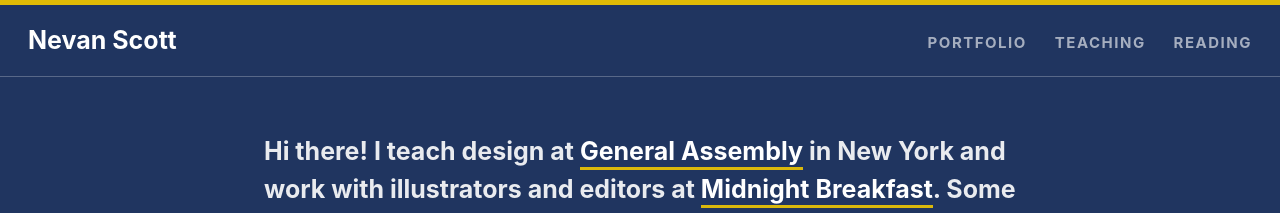
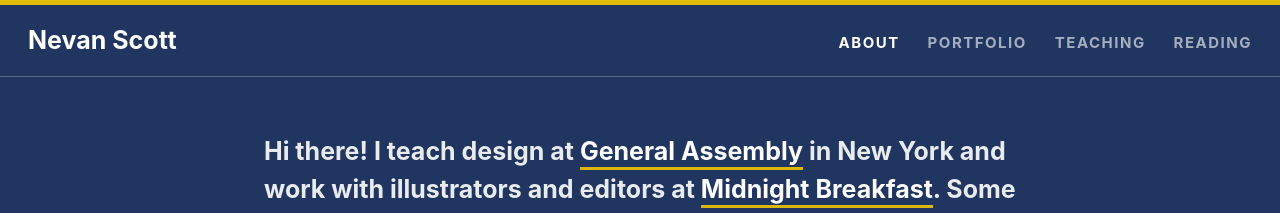
Before and after one commit to nevanscott/nevanscott.github.io, a Jekyll site: the page built from index.md, in a window 1280 px wide. Shown: the top 213 px of the page. Built offline with Jekyll 4.4.1, drawn with Linux system fonts in a browser that asks for light colours.

Commit message:
improves the nav

```diff
--- a/_includes/main.scss
+++ b/_includes/main.scss
@@ -190,7 +190,7 @@ header[role=banner] {
 	  border-bottom: 1px solid rgba(255,255,255,.25);
 	}
   h1 {
-    @media #{$ssm} {
+    @media #{$ssl} {
       float: left;
     }
   }
@@ -200,20 +200,26 @@ header[role=banner] {
     letter-spacing: .1em;
     margin-bottom: .5em;
     text-transform: uppercase;
-    @media #{$ssm} {
+    @media #{$ssl} {
       float: right;
       margin-top: 1.75em;
     }
     a {
-      color: inherit;
+      color: rgba(255,255,255,.6);
       font-family: $sans;
       margin-right: .75em;
-      @media #{$ssm} {
+      &.active {
+        color: white;
+      }
+      &[rel=home] {
+        display: none;
+        @media #{$ssm} {
+          display: inline;
+        }
+      }
+      @media #{$ssl} {
         margin-left: 1.5em;
         margin-right: 0;
-      }
-      body.night & {
-        color: rgba(255,255,255,.6);
       }
     }
   }
--- a/_layouts/default.html
+++ b/_layouts/default.html
@@ -10,10 +10,11 @@
 <body>
   <header role="banner">
     <h1><a class="h-card" rel="me" href="{{ "/" | prepend: site.baseurl }}">Nevan Scott</a></h1>
-    <nav>
-      <a href="/portfolio/">Portfolio</a>
-      <a href="/teaching/">Teaching</a>
-      <a href="/reading/">Reading</a>
+    <nav role="navigation">
+      <a href="/" rel="home"{% if page.url == "/" %} class="active"{% endif %}>About</a>
+      <a href="/portfolio/"{% if page.url == "/portfolio/" %} class="active"{% endif %}>Portfolio</a>
+      <a href="/teaching/"{% if page.url == "/teaching/" %} class="active"{% endif %}>Teaching</a>
+      <a href="/reading/"{% if page.url == "/reading/" %} class="active"{% endif %}>Reading</a>
     </nav>
   </header>
 	<main role="main">
```
